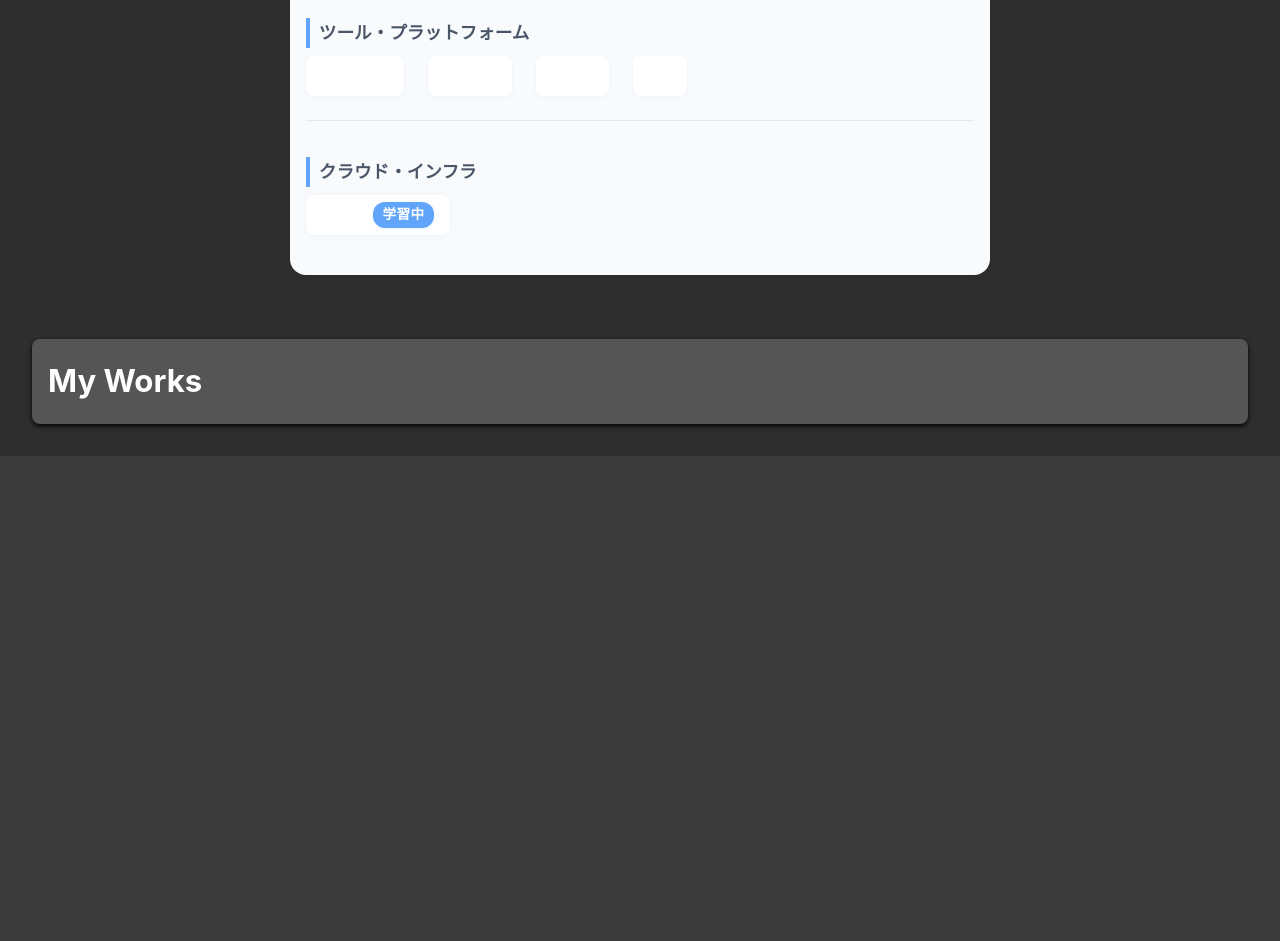
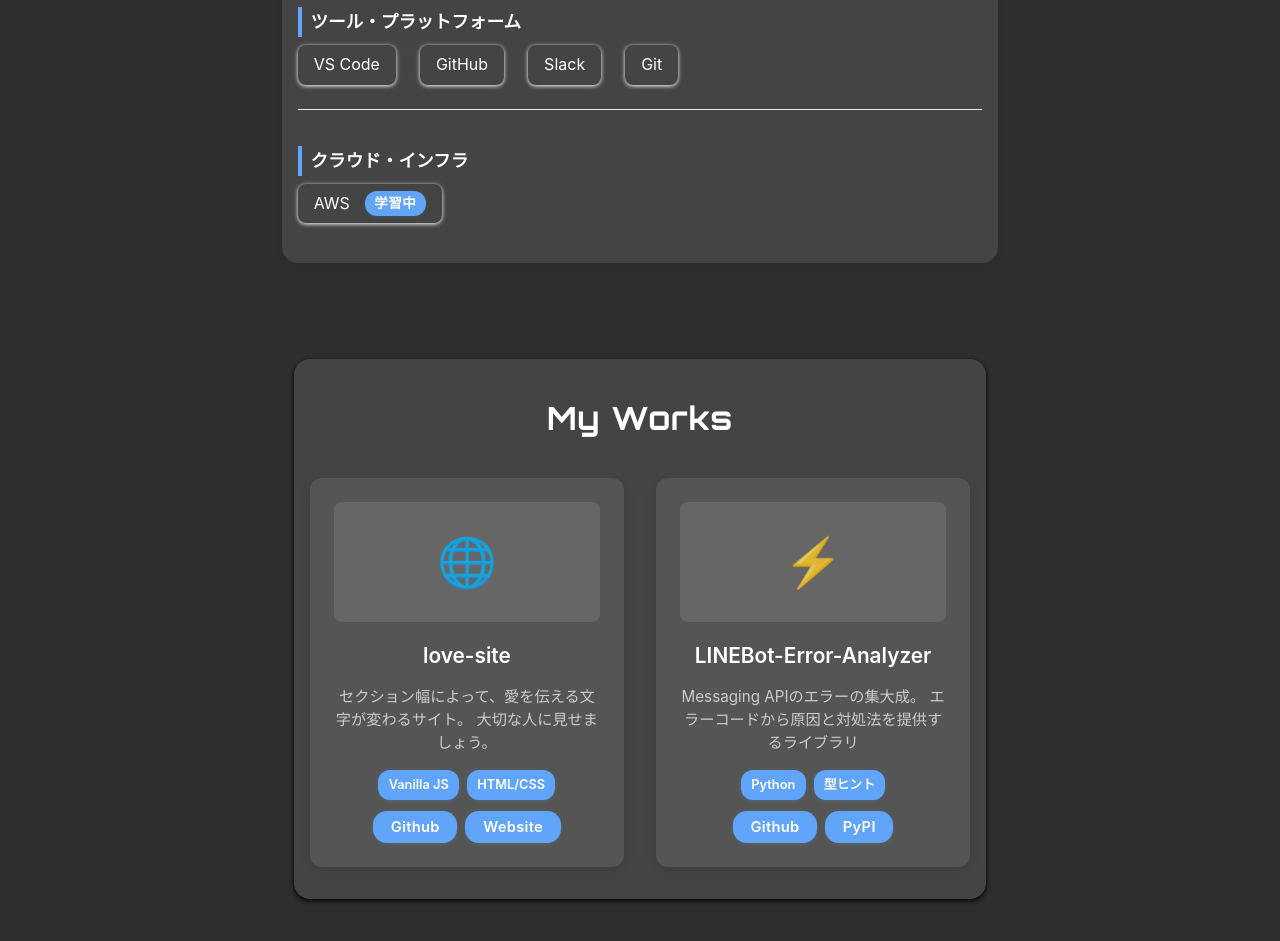
Before and after one commit to raiton-boo/noob-portfolio, a plain HTML site: page index.html in a window 1280 px wide. Shown: the part 1785-2726 px from the top of the page. Before the commit the page ends 2241 px from the top, so only its background shows below. Drawn offline with Linux system fonts and the light colour scheme.

Commit message:
update: 細かくcommitするの忘れてた

```diff
--- a/index.html
+++ b/index.html
@@ -50,23 +50,20 @@
 
     <main class="main">
       <section class="about main__section">
-        <h2 class="about__title">About Me</h2>
-        <p class="about__text">
-          エンジニアを目指して日々スキルアップ中の<strong>らいと</strong>です！
-        </p>
-        <p class="about__text">
-          Web制作やLINE
-          BOTの開発に取り組みながら、楽しさと使いやすさのバランスを大切にしています。
-        </p>
-        <p class="about__text">
-          「遊び心」と「実用性」、その両方を追い求めるのがボクのスタイル。制限のある環境でも、工夫してやり切る根性には自信があります🔥
-        </p>
-        <p class="about__text">
-          このポートフォリオでは、ボクが作ってきた作品や得意なことを紹介していきます。よかったらゆっくり見てってください！
-        </p>
-        <p class="about__text">
-          趣味はバイクに乗ること、友達とゲームしたりチームプレイで盛り上がることが大好きです🏍🎮
-        </p>
+        <img
+          src="assets/images/icon.JPG"
+          alt="プロフィール画像"
+          class="about__image"
+        />
+        <div class="about__content">
+          <h2 class="about__title">About</h2>
+          <p>
+            想像力はあっても技術力が追いついてない初心者です。<br />主にBot開発をしており、最近はGoやAWSも学習中です。
+          </p>
+          <p>
+            趣味はコーディングと新しい技術の学習で、常に成長し続けることを目標にしています。
+          </p>
+        </div>
       </section>
 
       <section class="skills main__section">
@@ -115,6 +112,74 @@
 
       <section class="works main__section">
         <h2 class="works__title">My Works</h2>
+        <div class="works__grid">
+          <div class="works__item">
+            <div class="works__image">
+              <div class="works__placeholder">🌐</div>
+            </div>
+            <div class="works__content">
+              <h3 class="works__item-title">love-site</h3>
+              <p class="works__description">
+                セクション幅によって、愛を伝える文字が変わるサイト。
+                大切な人に見せましょう。
+              </p>
+              <div class="works__tech">
+                <span class="works__tech-tag">Vanilla JS</span>
+                <span class="works__tech-tag">HTML/CSS</span>
+              </div>
+              <div class="works__links">
+                <a
+                  href="https://github.com/raiton-boo/love-site"
+                  class="works__link"
+                  target="_blank"
+                  rel="noopener"
+                  >Github</a
+                >
+
+                <a
+                  href="https://raiton-boo.github.io/love-site/"
+                  class="works__link"
+                  target="_blank"
+                  rel="noopener"
+                  >Website</a
+                >
+              </div>
+            </div>
+          </div>
+
+          <div class="works__item">
+            <div class="works__image">
+              <div class="works__placeholder">⚡</div>
+            </div>
+            <div class="works__content">
+              <h3 class="works__item-title">LINEBot-Error-Analyzer</h3>
+              <p class="works__description">
+                Messaging APIのエラーの集大成。
+                エラーコードから原因と対処法を提供するライブラリ
+              </p>
+              <div class="works__tech">
+                <span class="works__tech-tag">Python</span>
+                <span class="works__tech-tag">型ヒント</span>
+              </div>
+              <div class="works__links">
+                <a
+                  href="https://github.com/raiton-boo/linebot-error-analyzer"
+                  class="works__link"
+                  target="_blank"
+                  rel="noopener"
+                  >Github</a
+                >
+                <a
+                  href="https://pypi.org/project/linebot-error-analyzer/"
+                  class="works__link"
+                  target="_blank"
+                  rel="noopener"
+                  >PyPI</a
+                >
+              </div>
+            </div>
+          </div>
+        </div>
       </section>
     </main>
   </body>
--- a/style.css
+++ b/style.css
@@ -100,26 +100,73 @@ body {
 
 /* 各セクション共通 */
 .main__section {
-  background-color: #555;
+  background-color: #444;
   padding: 1rem;
   border-radius: 8px;
   box-shadow: 0 2px 5px rgba(0, 0, 0, 1);
+
+  max-width: 60vw;
+  margin-left: auto;
+  margin-right: auto;
+  margin-bottom: 2rem;
 }
 
 /* Aboutセクション */
+.about {
+  display: flex;
+  align-items: center;
+  gap: 2rem;
+  margin: 0 auto 2rem auto;
+  border-radius: 12px;
+  padding: 2rem;
+  box-shadow: 0 2px 8px rgba(0, 0, 0, 0.12);
+}
+
+.about__title {
+  font-family: 'Orbitron', sans-serif;
+}
+
+.about__image {
+  flex-shrink: 0;
+  width: 140px;
+  height: 140px;
+  border-radius: 50%;
+  object-fit: cover;
+  background: #222;
+  box-shadow: 0 2px 8px rgba(0, 0, 0, 0.18);
+}
+
+.about__content {
+  flex: 1;
+}
+
 .about__title {
   font-size: 2.5rem;
   color: #fff;
+  margin-bottom: 1rem;
+}
+
+/* レスポンシブ対応 */
+@media (max-width: 600px) {
+  .about {
+    flex-direction: column;
+    text-align: center;
+    gap: 1rem;
+    padding: 1rem;
+  }
+  .about__image {
+    margin-bottom: 1rem;
+    width: 100px;
+    height: 100px;
+  }
 }
 
 /*.Skillsセクション */
 .skills {
   margin: 2rem 0;
   padding: 2rem 1rem;
-  background: #f8fafc;
   border-radius: 16px;
-  box-shadow: 0 2px 8px rgba(0,0,0,0.04);
-  max-width: 700px;
+  box-shadow: 0 2px 8px rgba(0, 0, 0, 0.04);
   margin-left: auto;
   margin-right: auto;
 }
@@ -129,7 +176,6 @@ body {
   font-size: 2rem;
   margin-bottom: 2rem;
   letter-spacing: 1px;
-  color: #2d3748;
   text-align: center;
 }
 
@@ -147,7 +193,7 @@ body {
 
 .skills__category h3 {
   font-size: 1.1rem;
-  color: #4a5568;
+
   margin-bottom: 0.5rem;
   border-left: 4px solid #60a5fa;
   padding-left: 0.5em;
@@ -166,12 +212,12 @@ body {
 }
 
 .skills__category li {
-  background: #fff;
+
   border-radius: 8px;
   padding: 0.4em 1em;
   margin-bottom: 0.5em;
   font-size: 1rem;
-  box-shadow: 0 1px 4px rgba(96,165,250,0.07);
+  box-shadow: 0 1px 4px #fff;
   display: flex;
   align-items: center;
   gap: 0.5em;
@@ -179,7 +225,7 @@ body {
 }
 
 .skills__category li:hover {
-  box-shadow: 0 2px 8px rgba(96,165,250,0.13);
+  box-shadow: 0 2px 8px rgb(255, 255, 255);
 }
 
 .skills__level {
@@ -191,5 +237,134 @@ body {
   margin-left: 0.5em;
   font-weight: 600;
   letter-spacing: 0.03em;
-  box-shadow: 0 1px 4px rgba(96,165,250,0.13);
+  box-shadow: 0 1px 4px rgba(96, 165, 250, 0.13);
 }
+
+/* Worksセクション */
+.works {
+  margin: 2rem 0;
+  padding: 2rem 1rem;
+  background: #444;
+  border-radius: 16px;
+  margin-left: auto;
+  margin-right: auto;
+}
+
+.works__title {
+  font-family: 'Orbitron', sans-serif;
+  font-size: 2rem;
+  margin-bottom: 2rem;
+  letter-spacing: 1px;
+  color: #ffffff;
+  text-align: center;
+}
+
+.works__grid {
+  display: grid;
+  grid-template-columns: repeat(auto-fit, minmax(300px, 1fr));
+  gap: 2rem;
+  margin-top: 2rem;
+}
+
+.works__item {
+  background: #555;
+  border-radius: 12px;
+  padding: 1.5rem;
+  box-shadow: 0 4px 12px rgba(0, 0, 0, 0.1);
+  transition: transform 0.3s ease, box-shadow 0.3s ease;
+}
+
+.works__item:hover {
+  transform: translateY(-4px);
+  box-shadow: 0 8px 20px rgba(0, 0, 0, 0.15);
+}
+
+.works__image {
+  display: flex;
+  justify-content: center;
+  align-items: center;
+  height: 120px;
+  background: #666;
+  border-radius: 8px;
+  margin-bottom: 1rem;
+}
+
+.works__placeholder {
+  font-size: 3rem;
+  opacity: 0.8;
+}
+
+.works__content {
+  text-align: center;
+}
+
+.works__item-title {
+  font-size: 1.3rem;
+  color: #ffffff;
+  margin-bottom: 0.8rem;
+  font-weight: 600;
+}
+
+.works__description {
+  color: #cccccc;
+  font-size: 0.95rem;
+  line-height: 1.5;
+  margin-bottom: 1rem;
+}
+
+.works__tech {
+  display: flex;
+  flex-wrap: wrap;
+  justify-content: center;
+  gap: 0.5rem;
+}
+
+.works__tech-tag {
+  background: #60a5fa;
+  color: #fff;
+  font-size: 0.8rem;
+  border-radius: 12px;
+  padding: 0.3em 0.8em;
+  font-weight: 600;
+  box-shadow: 0 1px 4px rgba(96, 165, 250, 0.2);
+}
+
+.works__links {
+  display: flex;
+  justify-content: center;
+  gap: 0.5rem;
+  margin-top: 0.7rem;
+  flex-wrap: wrap;
+}
+
+.works__link {
+  background: #60a5fa;
+  color: #fff;
+  padding: 0.25em 1.2em;
+  border-radius: 14px;
+  text-decoration: none;
+  font-weight: 600;
+  font-size: 0.92rem;
+  border: none;
+  box-shadow: 0 1px 4px rgba(125, 214, 231, 0.13);
+  transition: background 0.2s, color 0.2s, box-shadow 0.2s;
+  letter-spacing: 0.02em;
+  display: inline-block;
+}
+
+.works__link:hover {
+  background: #4db6c6;
+  color: #fff;
+  box-shadow: 0 2px 8px rgba(77, 182, 198, 0.18);
+}
+
+@media (max-width: 768px) {
+  .works__grid {
+    grid-template-columns: 1fr;
+    gap: 1.5rem;
+  }
+
+  .works__item {
+    padding: 1.2rem;
+  }
+}
```
Also changed, not shown: assets/images/icon.JPG (added).
